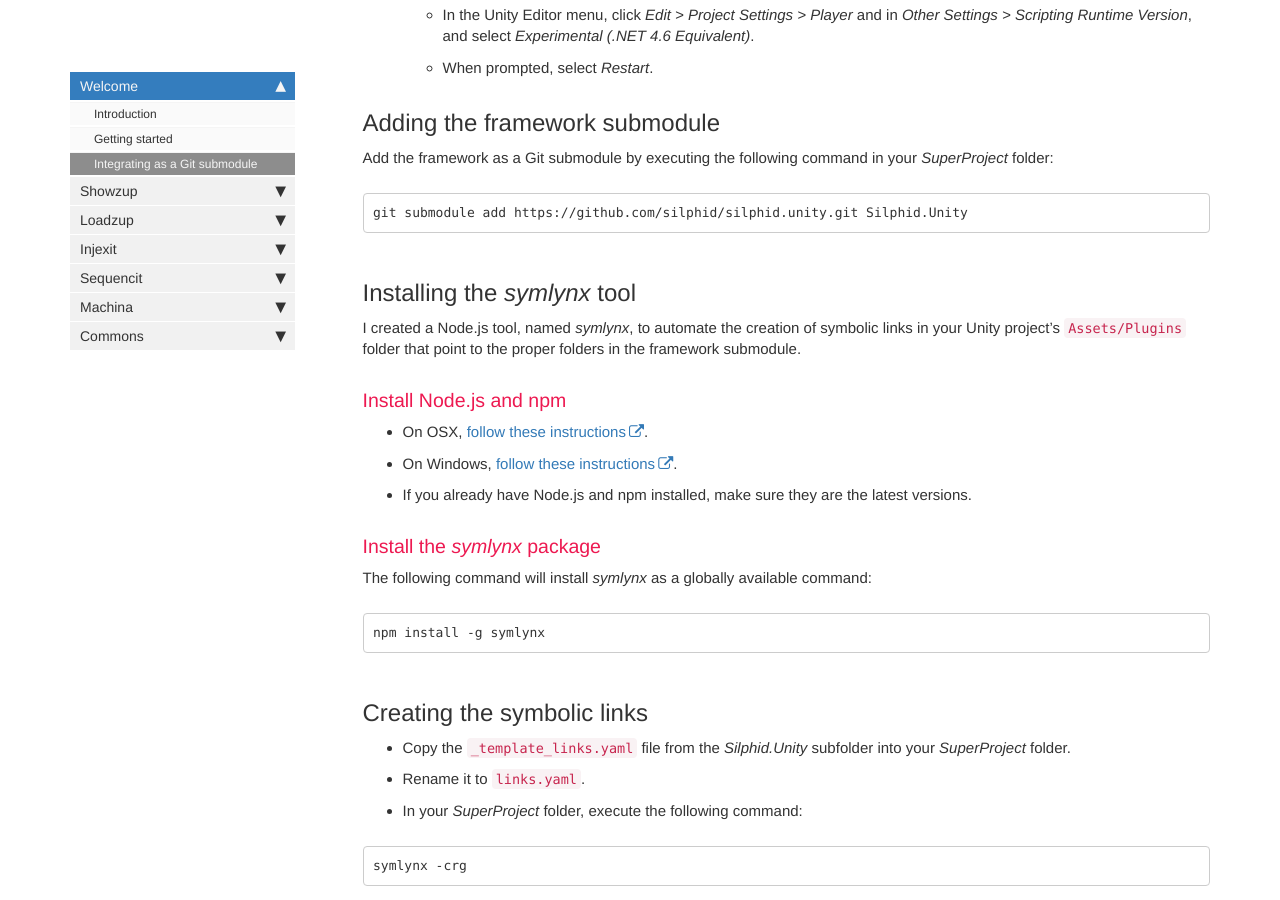
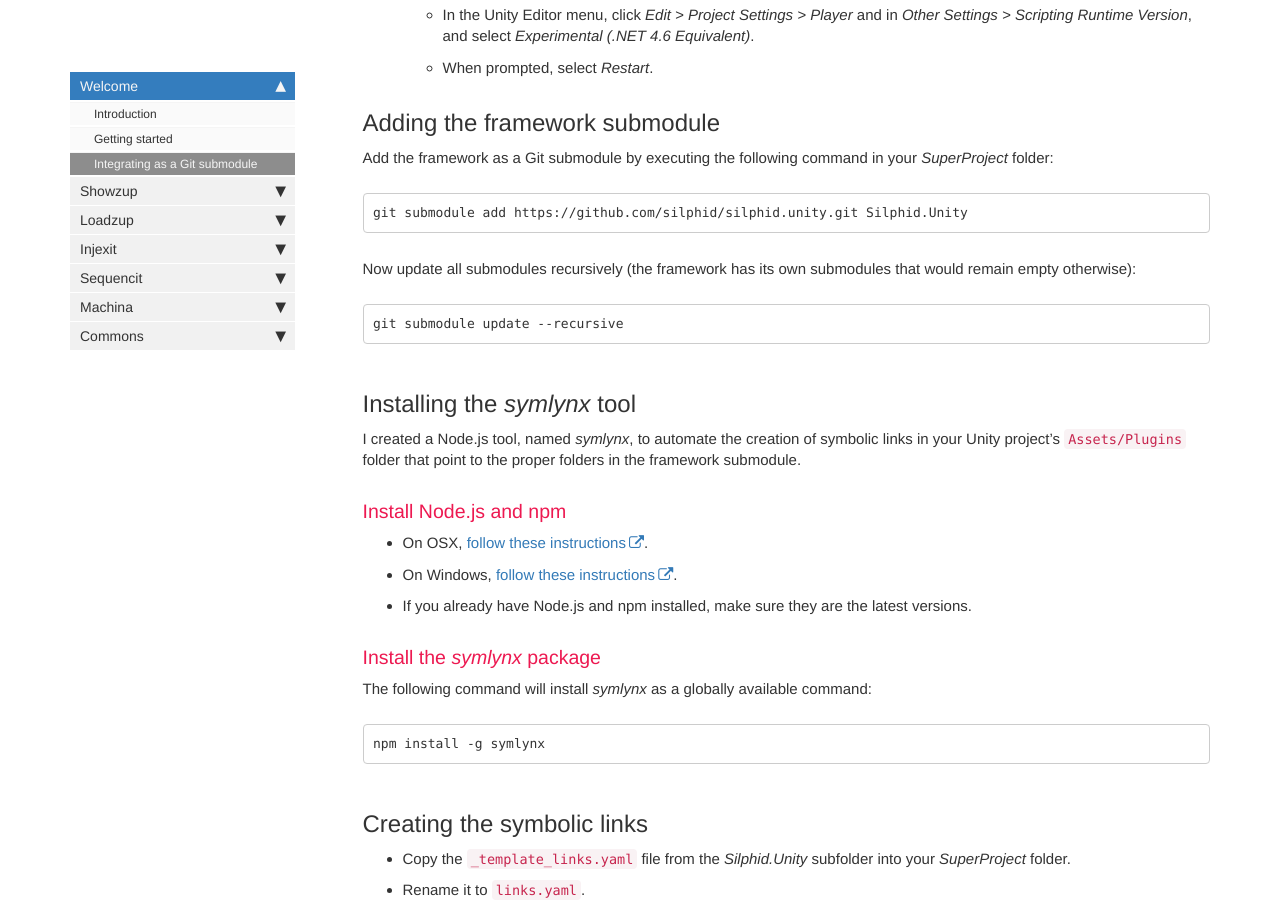
Before and after one commit to silphid/silphid.unity, a Jekyll site: the page built from pages/welcome/integrating-submodule.md, in a window 1280 px wide and 900 px high, scrolled down 779 px. Built offline with Jekyll 4.4.1, drawn with Linux system fonts in a browser that asks for light colours; nearby versions of some CDN libraries; comment, search, counter and statistics services are not loaded.

Commit message:
Updated doc to mention "git submodule update --recursive"

````diff
--- a/pages/welcome/integrating-submodule.md
+++ b/pages/welcome/integrating-submodule.md
@@ -42,6 +42,12 @@
 
 ```
 git submodule add https://github.com/silphid/silphid.unity.git Silphid.Unity
+```
+
+Now update all submodules recursively (the framework has its own submodules that would remain empty otherwise):
+
+```
+git submodule update --recursive
 ```
 
 ## Installing the *symlynx* tool
````
